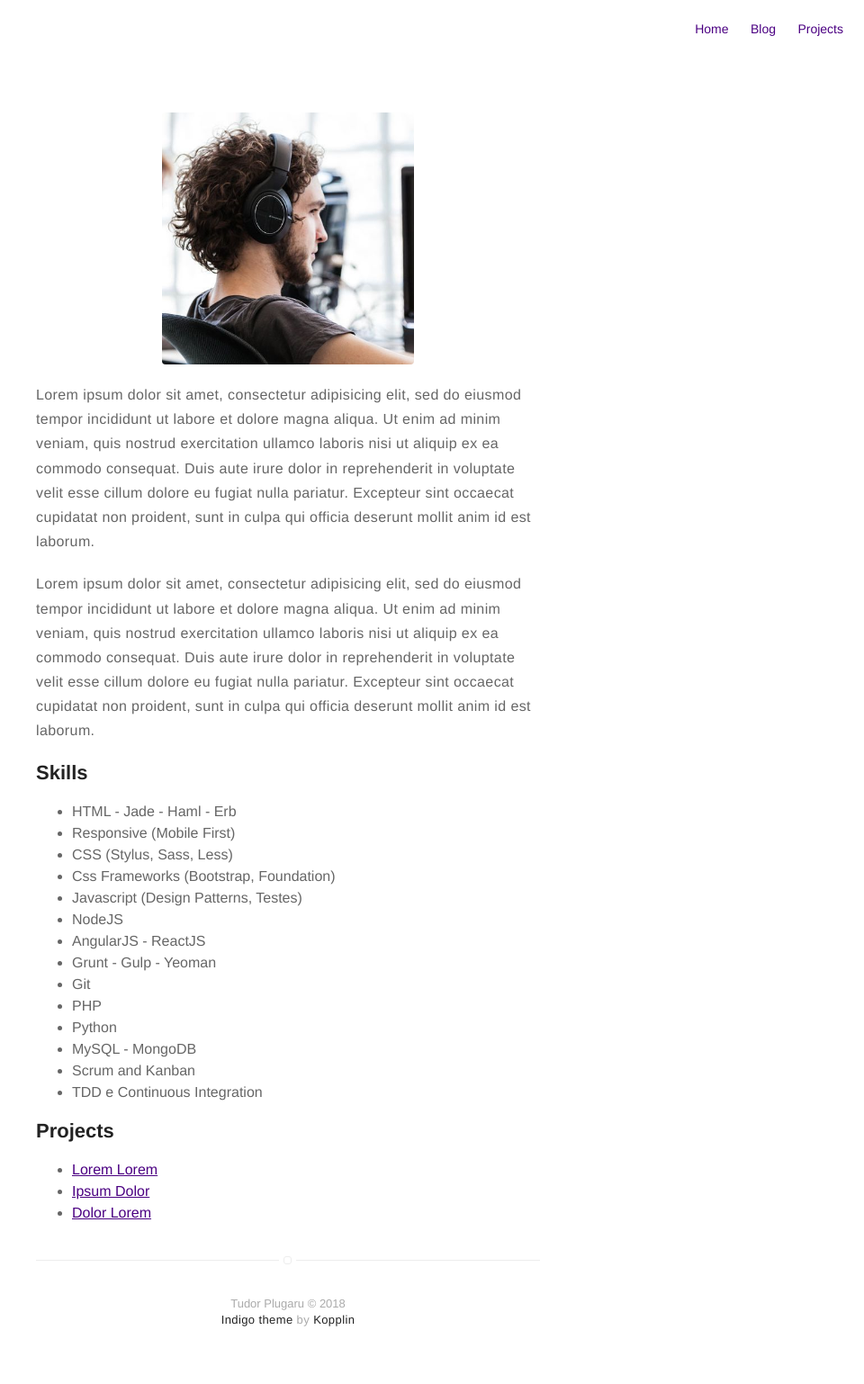
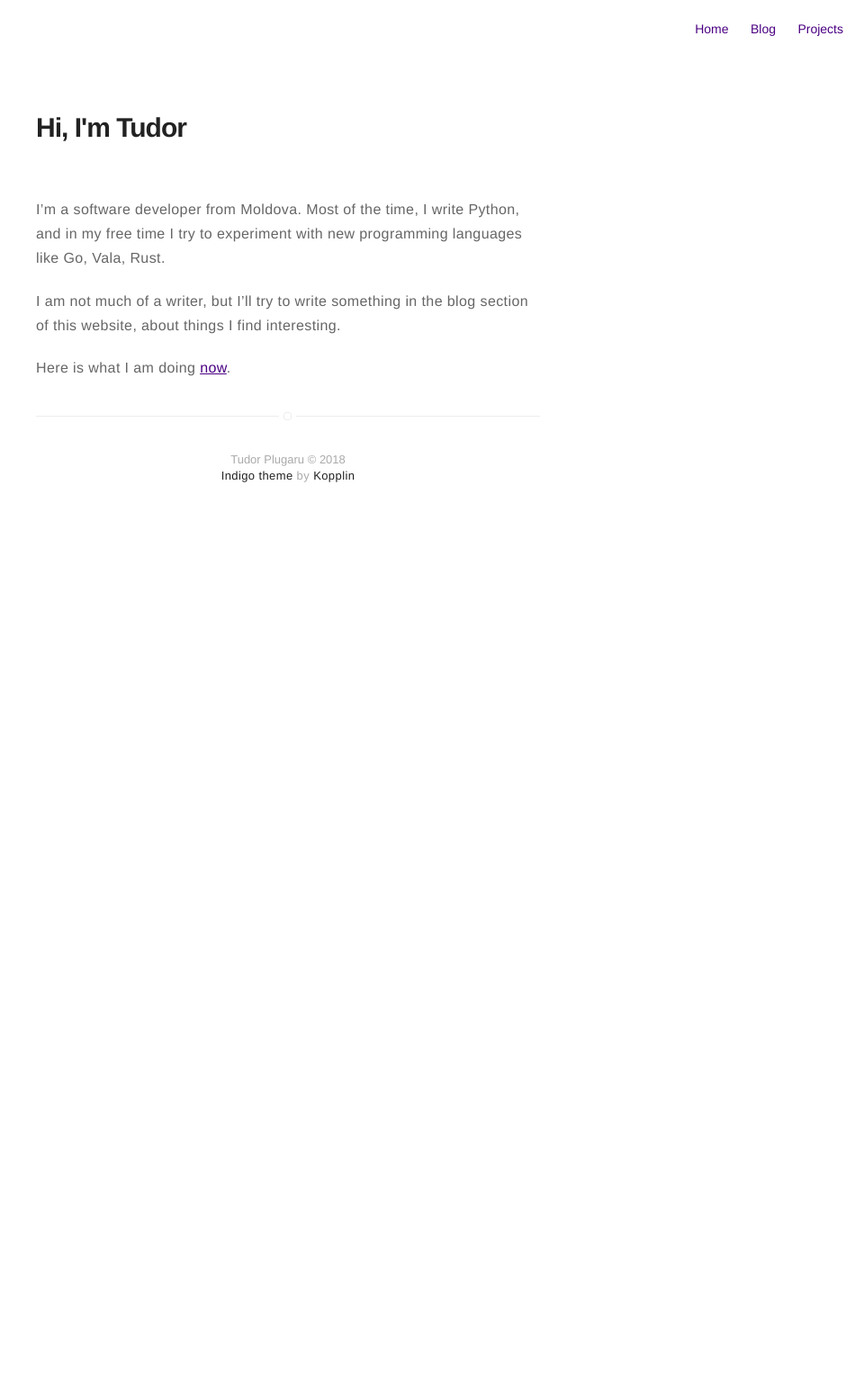
Before and after one commit to PlugaruT/PlugaruT.github.io, a Jekyll site: the page built from about.md, in a window 1280 px wide. Shown: the whole page at 90% size, without its empty margins (320-1280 px from the left). Built offline with Jekyll 4.4.1, drawn with Linux system fonts in a browser that asks for light colours; after the commit the page ends 900 px from its top, so only the background shows below that.

Commit message:
Add about and now pages

```diff
--- a/_includes/style.scss
+++ b/_includes/style.scss
@@ -9,6 +9,7 @@
 @import "pages/page";
 @import "pages/post";
 @import "pages/tags";
+@import "pages/now";
 
 @import "components/author";
 @import "components/disqus";
--- /dev/null
+++ b/_sass/pages/now.sass
@@ -0,0 +1,5 @@
+.now-list
+    list-style: square
+
+    > li.list-item
+        margin-bottom: 15px
--- a/about.md
+++ b/about.md
@@ -2,45 +2,12 @@
 title: About
 layout: page
 ---
-![Profile Image]({{ site.url }}/{{ site.picture }})
+<!-- ![Profile Image]({{ site.url }}/{{ site.picture }}) -->
 
-<p>Lorem ipsum dolor sit amet, consectetur adipisicing elit, sed do eiusmod
-tempor incididunt ut labore et dolore magna aliqua. Ut enim ad minim veniam,
-quis nostrud exercitation ullamco laboris nisi ut aliquip ex ea commodo
-consequat. Duis aute irure dolor in reprehenderit in voluptate velit esse
-cillum dolore eu fugiat nulla pariatur. Excepteur sint occaecat cupidatat non
-proident, sunt in culpa qui officia deserunt mollit anim id est laborum.</p>
+<h1 style="text-align:left">Hi, I'm Tudor</h1>
 
-<p>Lorem ipsum dolor sit amet, consectetur adipisicing elit, sed do eiusmod
-tempor incididunt ut labore et dolore magna aliqua. Ut enim ad minim veniam,
-quis nostrud exercitation ullamco laboris nisi ut aliquip ex ea commodo
-consequat. Duis aute irure dolor in reprehenderit in voluptate velit esse
-cillum dolore eu fugiat nulla pariatur. Excepteur sint occaecat cupidatat non
-proident, sunt in culpa qui officia deserunt mollit anim id est laborum.</p>
+I'm a software developer from Moldova. Most of the time, I write Python, and in my free time I try to experiment with new programming languages like Go, Vala, Rust.
 
-<h2>Skills</h2>
+I am not much of a writer, but I'll try to write something in the blog section of this website, about things I find interesting.
 
-<ul class="skill-list">
-	<li>HTML - Jade - Haml - Erb</li>
-	<li>Responsive (Mobile First)</li>
-	<li>CSS (Stylus, Sass, Less)</li>
-	<li>Css Frameworks (Bootstrap, Foundation)</li>
-	<li>Javascript (Design Patterns, Testes)</li>
-	<li>NodeJS</li>
-	<li>AngularJS - ReactJS</li>
-	<li>Grunt - Gulp - Yeoman</li>
-	<li>Git</li>
-	<li>PHP</li>
-	<li>Python</li>
-	<li>MySQL - MongoDB</li>
-	<li>Scrum and Kanban</li>
-	<li>TDD e Continuous Integration</li>
-</ul>
-
-<h2>Projects</h2>
-
-<ul>
-	<li><a href="https://github.com/">Lorem Lorem</a></li>
-	<li><a href="https://github.com/">Ipsum Dolor</a></li>
-	<li><a href="https://github.com/">Dolor Lorem</a></li>
-</ul>
+Here is what I am doing <a class="link" href="{{ site.url }}/now">now</a>.
```
Also changed, not shown: now.html (added, +18 -0 lines).
